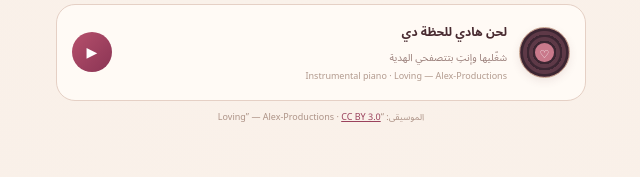
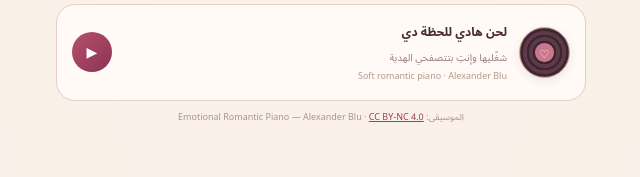
Before and after one commit to 2ed-code/Hansen-gift-from-daddy-, a React (Vite) app: page / in a window 1280 px wide. Shown: the part 3282-3459 px from the top of the page, without its empty margins (319-959 px from the left). Built offline with nearby package versions, Linux system fonts and the light colour scheme.

Commit message:
Use a verified romantic piano track with clear attribution

```diff
--- a/src/App.jsx
+++ b/src/App.jsx
@@ -2,7 +2,7 @@ import { useEffect, useRef, useState } from 'react';
 import { daysSince } from './dateUtils.js';
 
 const START_DATE = '2026-02-17';
-const SONG_URL = 'https://www.free-stock-music.com/music/alex-productions/mp3/alex-productions-loving.mp3';
+const SONG_URL = 'https://orangefreesounds.com/wp-content/uploads/2025/04/Emotional-romantic-piano-music.mp3';
 const REASONS = [
   { icon: '✧', title: 'ضحكتك', text: 'بتخلّي أبسط يوم عادي يبقى حاجة أفتكرها وأنا مبتسم.' },
   { icon: '☾', title: 'صوتك', text: 'فيه طمأنينة غريبة كده… كأن الدنيا بتهدى شوية.' },
@@ -195,11 +195,11 @@ export default function App() {
       <SectionHeading eyebrow="A SOFT LITTLE SOUNDTRACK">موسيقى على هدوء الحكاية</SectionHeading>
       <div className="music-card">
         <div className={'record ' + (isPlaying ? 'record-playing' : '')} aria-hidden="true"><span>♡</span></div>
-        <div className="music-info"><strong>لحن هادي للحظة دي</strong><span>{isPlaying ? 'سيبي الموسيقى تكمل الحكاية…' : 'شغّليها وإنتِ بتتصفحي الهدية'}</span><small>Instrumental piano · Loving — Alex-Productions</small></div>
+        <div className="music-info"><strong>لحن هادي للحظة دي</strong><span>{isPlaying ? 'سيبي الموسيقى تكمل الحكاية…' : 'شغّليها وإنتِ بتتصفحي الهدية'}</span><small>Soft romantic piano · Alexander Blu</small></div>
         <button type="button" className="music-toggle" onClick={toggleMusic} aria-label={isPlaying ? 'إيقاف الموسيقى' : 'تشغيل الموسيقى'}>{isPlaying ? 'Ⅱ' : '▶'}</button>
       </div>
-      {musicError && <p className="music-error" role="status">{musicError} <a href="https://www.free-stock-music.com/alex-productions-loving.html" target="_blank" rel="noreferrer">المصدر</a></p>}
-      <p className="music-credit">الموسيقى: “Loving” — Alex-Productions · <a href="https://creativecommons.org/licenses/by/3.0/" target="_blank" rel="noreferrer">CC BY 3.0</a></p>
+      {musicError && <p className="music-error" role="status">{musicError} <a href="https://orangefreesounds.com/emotional-romantic-piano-music/" target="_blank" rel="noreferrer">المصدر</a></p>}
+      <p className="music-credit">الموسيقى: Emotional Romantic Piano — Alexander Blu · <a href="https://creativecommons.org/licenses/by-nc/4.0/" target="_blank" rel="noreferrer">CC BY-NC 4.0</a></p>
       <audio ref={audioRef} src={SONG_URL} loop preload="none" onPause={() => setIsPlaying(false)} onPlay={() => setIsPlaying(true)} onError={() => { setIsPlaying(false); setMusicError('المصدر الموسيقي مش متاح دلوقتي.'); }} />
     </section>
 
```
